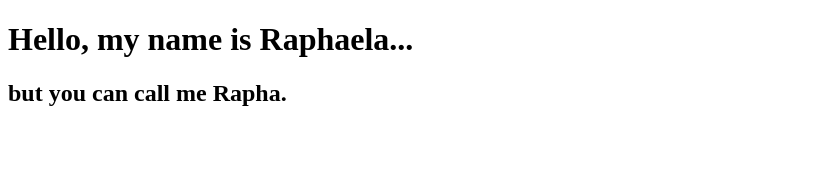
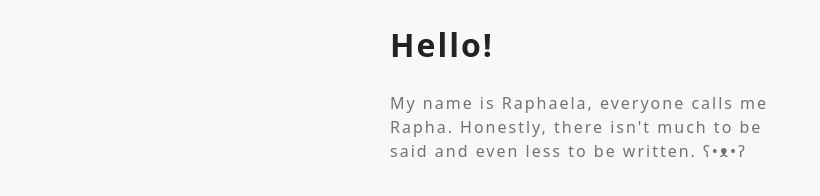
Before and after one commit to rapharochax/rapharochax.github.io, a plain HTML site: page index.html in a window 1280 px wide. Shown: the whole page, without its empty margins (0-820 px from the left). Drawn offline with Linux system fonts and the light colour scheme.

Commit message:
Added a bit of sauce (style)

```diff
--- a/index.html
+++ b/index.html
@@ -1,7 +1,32 @@
 <!DOCTYPE html>
 <html lang="en">
-	<body>
-		<h1>Hello, my name is Raphaela...</h1>
-			<h2>but you can call me Rapha.</h2>
-	</body>
+	<head>
+	<style>
+div{
+width: 500px;
+margin: 0 auto;
+}
+body{
+font: 16px/1.5 "Noto sans", "Helvetica Neue", Helvetica, Arial, sans-serif;
+color: #727272;
+letter-spacing: 2px;
+background-color: #F8F8F8
+}
+h1{
+font-size:32px;
+color: #222;
+}
+p{
+width: 400px;
+margin: 0 20;
+}
+</style>
+</head>
+
+<body>
+	<div>
+	<h1>Hello!</h1>
+	<p>My name is Raphaela, everyone calls me Rapha. Honestly, there isn't much to be said and even less to be written. ʕ•ᴥ•ʔ</p>
+	</div>
+</body>
 </html>
```
